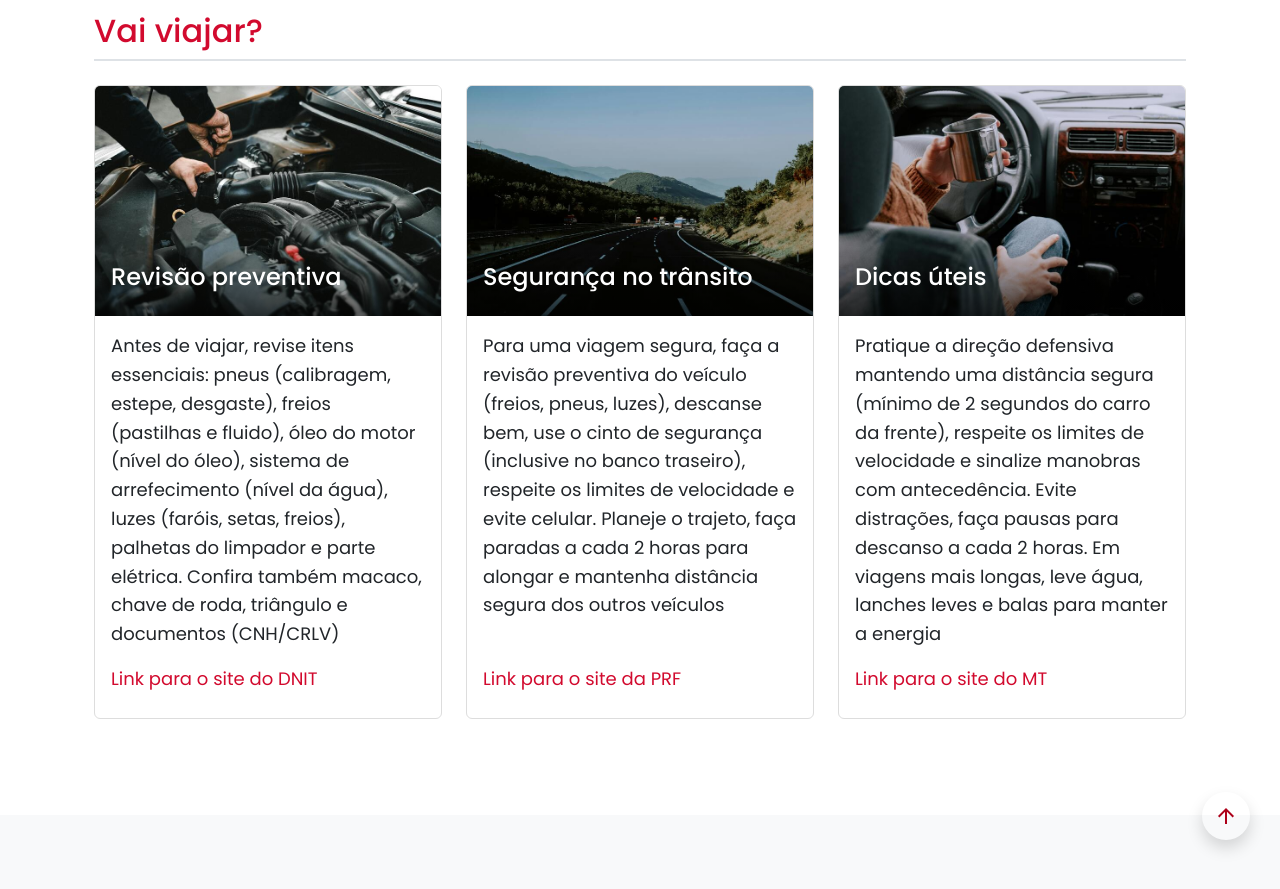
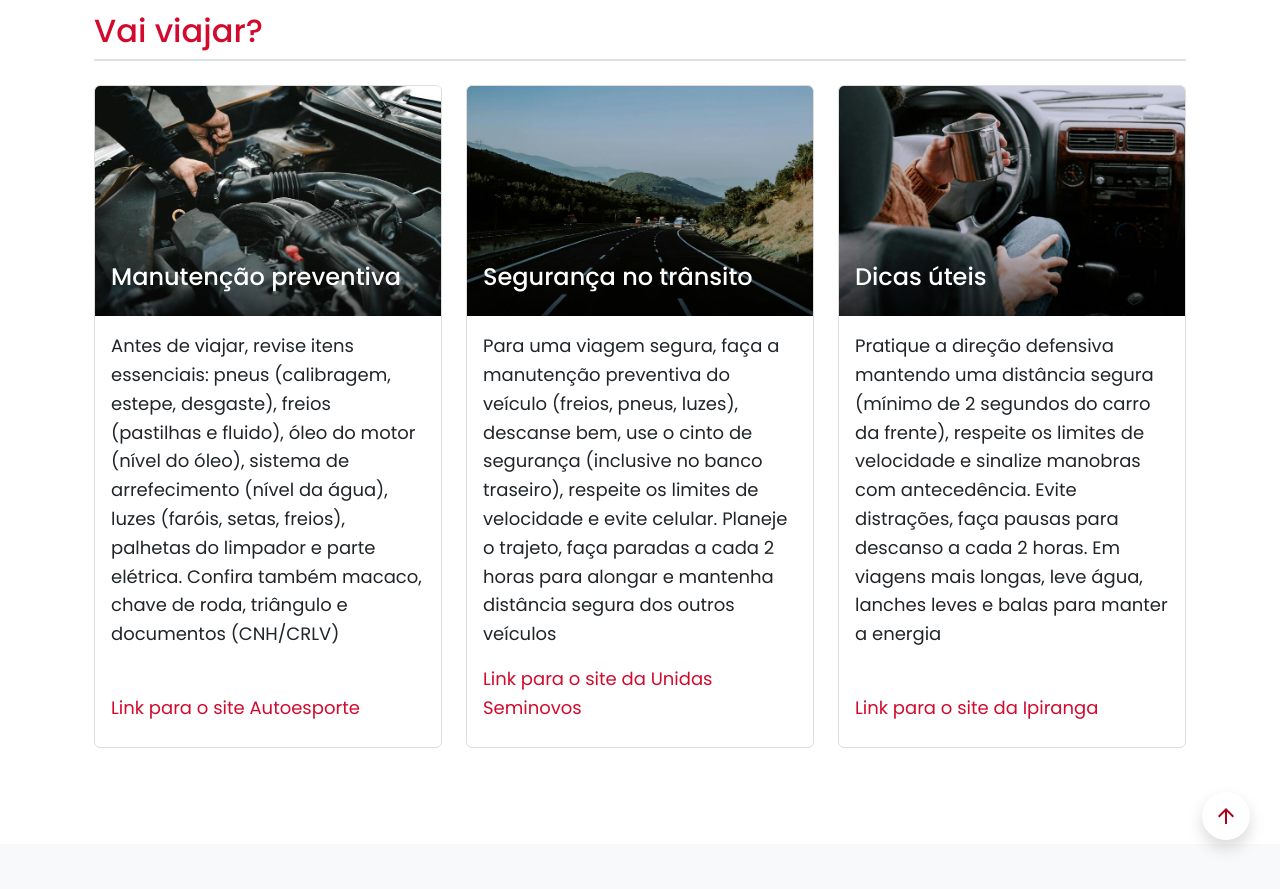
Before and after one commit to Sergio-Damm/transitoaovivo, a Jekyll site: the page built from index.html, in a window 1280 px wide and 900 px high, scrolled down 2776 px. Shown: the top 889 px of the window. Built offline with Jekyll 4.4.1, drawn with Linux system fonts in a browser that asks for light colours; comment, search, counter and statistics services are not loaded.

Commit message:
review links dicas uteis manutencao preventiva homepage

```diff
--- a/_layouts/default.html
+++ b/_layouts/default.html
@@ -89,7 +89,6 @@ description: Acompanhe ao vivo o trânsito em São Paulo, Rio de Janeiro e outra
               <li><a class="dropdown-item" href="/transito-minas-gerais/">Minas Gerais</a></li>
               <li><a class="dropdown-item" href="/transito-rio-grande-sul/">Rio Grande do Sul</a></li>
               <li><a class="dropdown-item" href="https://cameras.praiagrande.sp.gov.br/aovivo/" target="_blank" rel="noopener noreferrer">Praia Grande - SP</a></li>
-              <li><a class="dropdown-item" href="https://transito.serttel.com.br/cttupe/" target="_blank" rel="noopener noreferrer">Recife - PE</a></li>
               <li><a class="dropdown-item" href="https://appnittrans.niteroi.rj.gov.br/" target="_blank" rel="noopener noreferrer">Niterói - RJ</a></li>
               <li><a class="dropdown-item" href="/mais-cameras-ao-vivo/">Mais Câmeras</a></li>
           </ul>
--- a/index.html
+++ b/index.html
@@ -305,22 +305,22 @@ permalink: /
 
 				<div class="col-lg-4 col-md-12">
 					<article class="news-card card card-liftshadow h-100">
-						<a href="https://www.gov.br/dnit/pt-br/assuntos/noticias/dnit-reforca-importancia-de-realizar-manutencao-preventiva-em-veiculos" class="news-card-link" target="_blank" rel="noopener noreferrer">
+						<a href="https://autoesporte.globo.com/servicos/manutencao-de-automoveis/noticia/2025/12/manutencao-preventiva-itens-checar-carro-viajar.ghtml" class="news-card-link" target="_blank" rel="noopener noreferrer">
 							<div class="news-card-image">
 								<img
 									src="img/travel2.jpg"
-									alt="Dicas de revisão preventiva em veículos"
+									alt="Dicas de manutenção preventiva em veículos"
 									width="640"
 									height="480"
 									class="img-fluid"
 									fetchpriority="high">
 										<div class="news-card-overlay px-3">
-											<h2 class="fs-4 news-card-title">Revisão preventiva</h2>
+											<h2 class="fs-4 news-card-title">Manutenção preventiva</h2>
 										</div>
 							</div>
 							<div class="card-body">
 								<p class="card-title mb-3">Antes de viajar, revise itens essenciais: pneus (calibragem, estepe, desgaste), freios (pastilhas e fluido), óleo do motor (nível do óleo), sistema de arrefecimento (nível da água), luzes (faróis, setas, freios), palhetas do limpador e parte elétrica. Confira também macaco, chave de roda, triângulo e documentos (CNH/CRLV)</p>
-								<p class="card-text text-decoration-none text-cerise mb-2">Link para o site do DNIT</p>
+								<p class="card-text text-decoration-none text-cerise mb-2">Link para o site Autoesporte</p>
 							</div>
 						</a>
 					</article>
@@ -328,11 +328,11 @@ permalink: /
 
 				<div class="col-lg-4 col-md-6">
 					<article class="news-card card card-liftshadow h-100">
-						<a href="https://www.gov.br/prf/pt-br/seguranca-viaria/orientacoes-de-viagem" class="news-card-link" target="_blank" rel="noopener noreferrer">
+						<a href="https://seminovos.unidas.com.br/blog/direcao-segura/" class="news-card-link" target="_blank" rel="noopener noreferrer">
 							<div class="news-card-image">
 								<img
 									src="img/travel1.jpg"
-									alt="Dicas de Segurança no trânsito"
+									alt="Dicas de viagem com segurança"
 									 loading="lazy"
 									 width="640"
 									 height="480"
@@ -342,8 +342,8 @@ permalink: /
 										</div>
 							</div>
 							<div class="card-body">
-								<p class="card-title mb-3">Para uma viagem segura, faça a revisão preventiva do veículo (freios, pneus, luzes), descanse bem, use o cinto de segurança (inclusive no banco traseiro), respeite os limites de velocidade e evite celular. Planeje o trajeto, faça paradas a cada 2 horas para alongar e mantenha distância segura dos outros veículos</p>
-								<p class="card-text text-decoration-none text-cerise mb-2">Link para o site da PRF</p>
+								<p class="card-title mb-3">Para uma viagem segura, faça a manutenção preventiva do veículo (freios, pneus, luzes), descanse bem, use o cinto de segurança (inclusive no banco traseiro), respeite os limites de velocidade e evite celular. Planeje o trajeto, faça paradas a cada 2 horas para alongar e mantenha distância segura dos outros veículos</p>
+								<p class="card-text text-decoration-none text-cerise mb-2">Link para o site da Unidas Seminovos</p>
 							</div>
 						</a>
 					</article>
@@ -351,11 +351,11 @@ permalink: /
 
 				<div class="col-lg-4 col-md-6">
 					<article class="news-card card card-liftshadow h-100">
-						<a href="https://www.gov.br/transportes/pt-br/assuntos/noticias/2021/5/confira-dez-dicas-de-boas-praticas-no-transito" class="news-card-link" target="_blank" rel="noopener noreferrer">
+						<a href="https://www.ipiranga.com.br/wps/portal/pt-br/ipiranga/blog-ipiranga/categorias/dicas-para-motoristas/direcao-defensiva-aumente-sua-seguranca-na-estrada" class="news-card-link" target="_blank" rel="noopener noreferrer">
 							<div class="news-card-image">
 								<img
 									src="img/travel3.jpg"
-									alt="Dicas úteis de trânsito"
+									alt="Dicas de segurança no trânsito"
 									loading="lazy"
 									width="640"
 									height="480"
@@ -366,7 +366,7 @@ permalink: /
 							</div>
 							<div class="card-body">
 								<p class="card-title mb-3">Pratique a direção defensiva mantendo uma distância segura (mínimo de 2 segundos do carro da frente), respeite os limites de velocidade e sinalize manobras com antecedência. Evite distrações, faça pausas para descanso a cada 2 horas. Em viagens mais longas, leve água, lanches leves e balas para manter a energia</p>
-								<p class="card-text text-decoration-none text-cerise mb-2">Link para o site do MT</p>
+								<p class="card-text text-decoration-none text-cerise mb-2">Link para o site da Ipiranga</p>
 							</div>
 						</a>
 					</article>
```
